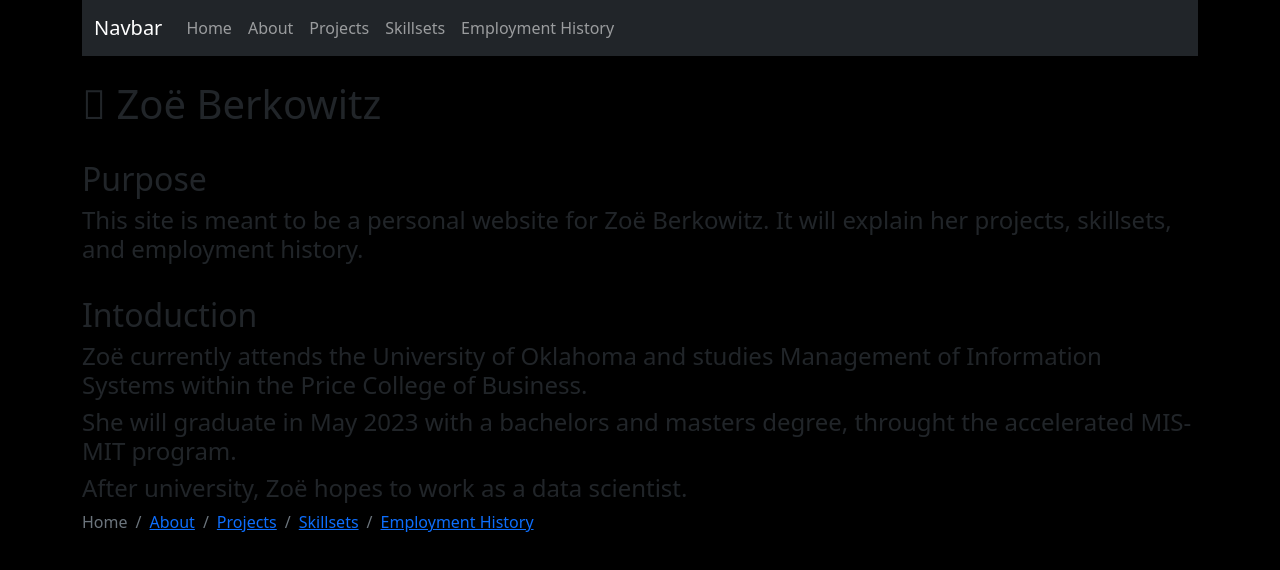
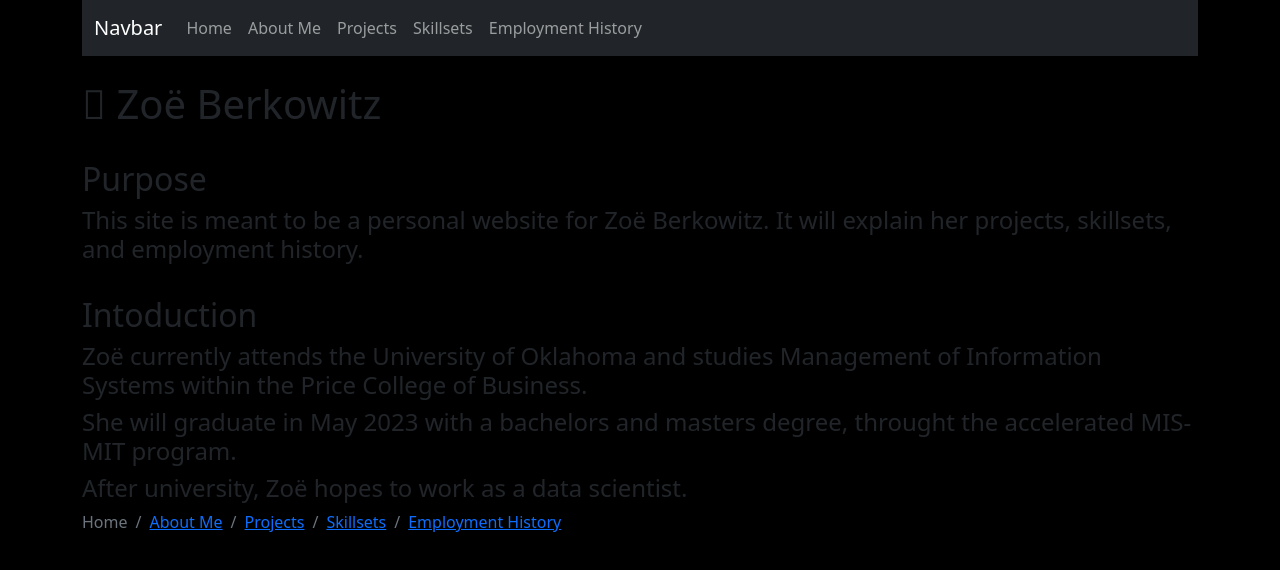
Before and after one commit to zoberko/zoberko.github.io, a plain HTML site: page index.html in a window 1280 px wide. Drawn offline with nearby package versions, Linux system fonts and the light colour scheme.

Commit message:
updated title of about to About Me
(nav bar and breadcrumb)

```diff
--- a/index.html
+++ b/index.html
@@ -24,7 +24,7 @@
       <div class="navbar-nav">
 <!-- <a class="nav-link active" aria-current="page" href="#">Home</a> -->
         <a class="nav-link" href="index.html">Home</a>
-        <a class="nav-link" href="about.html">About</a>
+        <a class="nav-link" href="about.html">About Me</a>
         <a class="nav-link" href="projects.html">Projects</a>
         <a class="nav-link" href="skillsets.html">Skillsets</a>
         <a class="nav-link" href="employment.html">Employment History</a>
@@ -48,7 +48,7 @@
     <nav aria-label="breadcrumb">
   <ol class="breadcrumb">
     <li class="breadcrumb-item active" aria-current="page">Home</li>
-    <li class="breadcrumb-item"><a href="about.html">About</a></li>
+    <li class="breadcrumb-item"><a href="about.html">About Me</a></li>
     <li class="breadcrumb-item"><a href="projects.html">Projects</a></li>
     <li class="breadcrumb-item"><a href="skillsets.html">Skillsets</a></li>
     <li class="breadcrumb-item"><a href="employment.html">Employment History</a></li>
```
